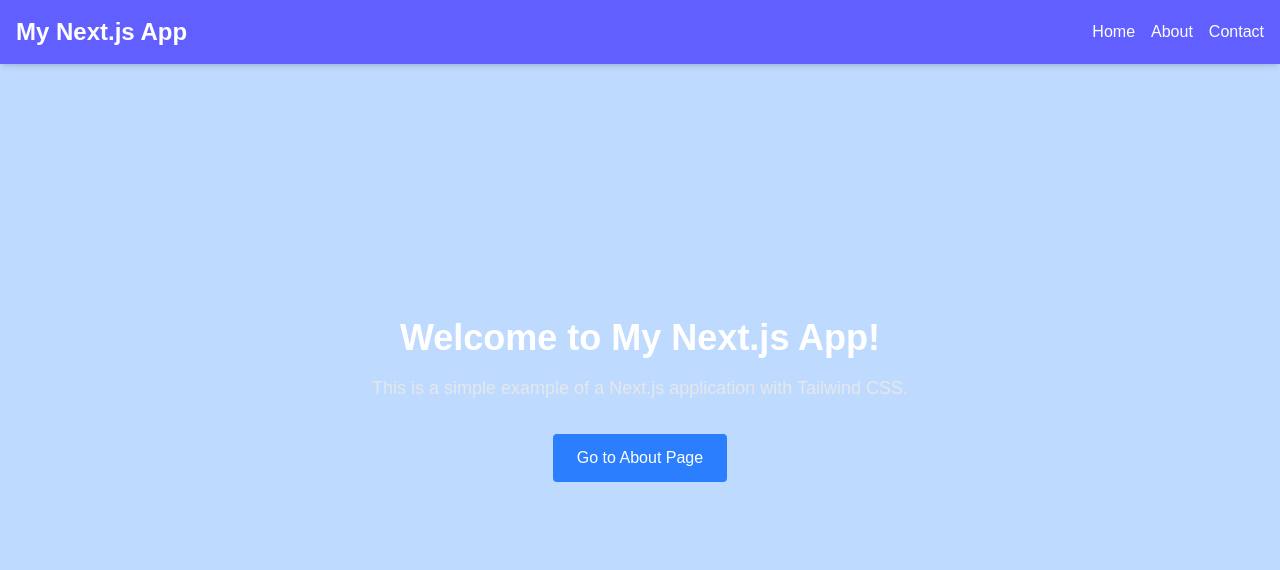
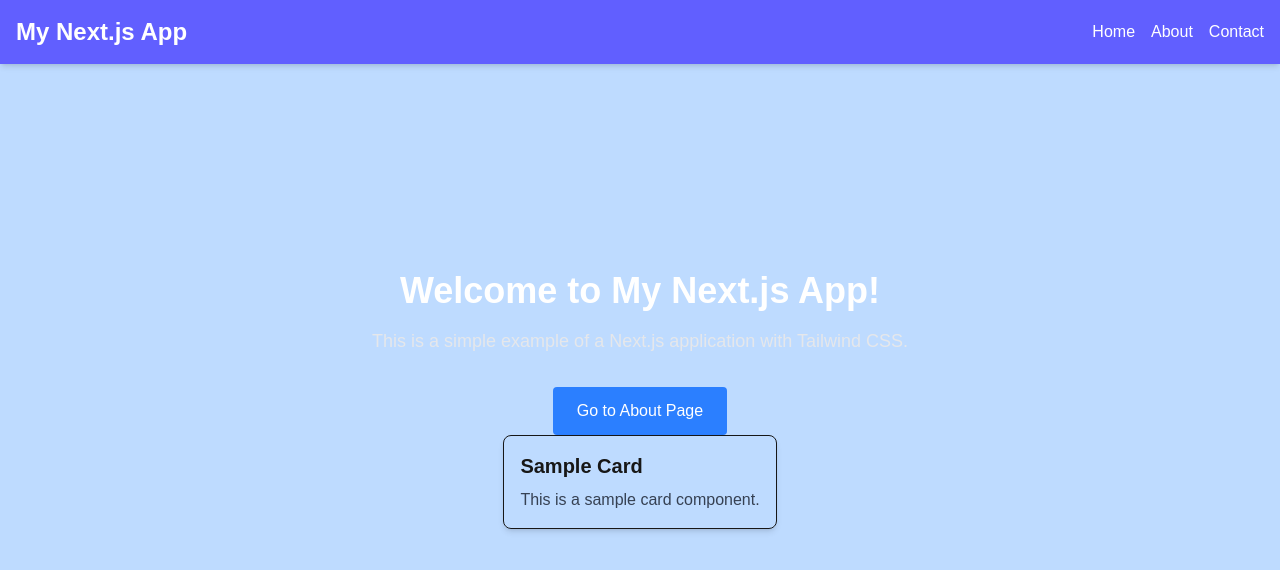
Before and after one commit to wanyamae/alx-project-0x02-setup, a Next.js app in the folder alx-project-0x02/: page /home in a window 1280 px wide. Shown: the top 570 px of the page. Built offline with nearby package versions, Linux system fonts and the light colour scheme.

Commit message:
Add Card component and update HomePage to include a sample card

```diff
--- /dev/null
+++ b/alx-project-0x02/components/common/Card.tsx
@@ -0,0 +1,12 @@
+import { CardProps } from '@/interfaces';
+
+const Card: React.FC<CardProps> = ({ title, content }) => {
+    return (
+        <div className="border rounded-lg p-4 shadow-md">
+            <h2 className="text-xl font-bold mb-2">{title}</h2>
+            <p className="text-gray-700">{content}</p>
+        </div>
+    );
+};
+
+export default Card;
--- a/alx-project-0x02/pages/home.tsx
+++ b/alx-project-0x02/pages/home.tsx
@@ -1,4 +1,6 @@
 import Header from '@/components/layout/Header';
+import Card from '@/components/common/Card';
+import { CardProps } from '@/interfaces';
 import Link from 'next/link';
 
 const HomePage: React.FC = () => {
@@ -10,6 +12,8 @@
             <Link href="/about" className="px-6 py-3 bg-blue-500 text-white rounded hover:bg-blue-600 transition-colors">
                 Go to About Page
             </Link>
+
+            <Card title="Sample Card" content="This is a sample card component." />
         </div>
 
     )
```
Also changed, not shown: alx-project-0x02/interfaces/index.ts (+4 -4 lines).
